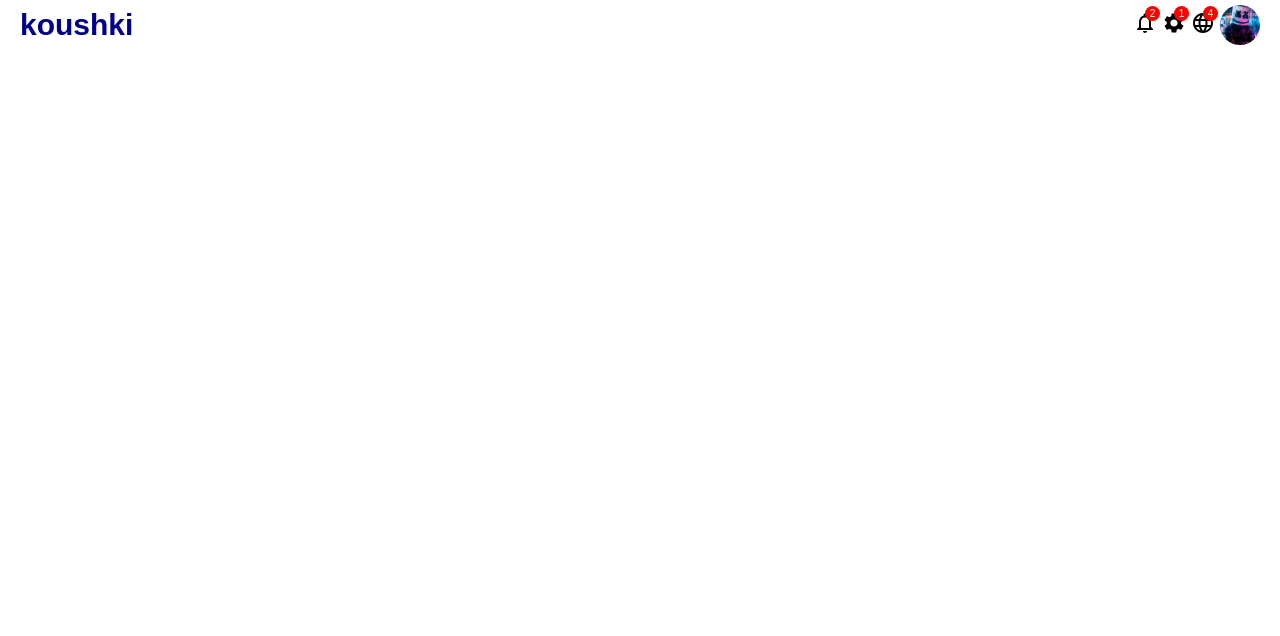
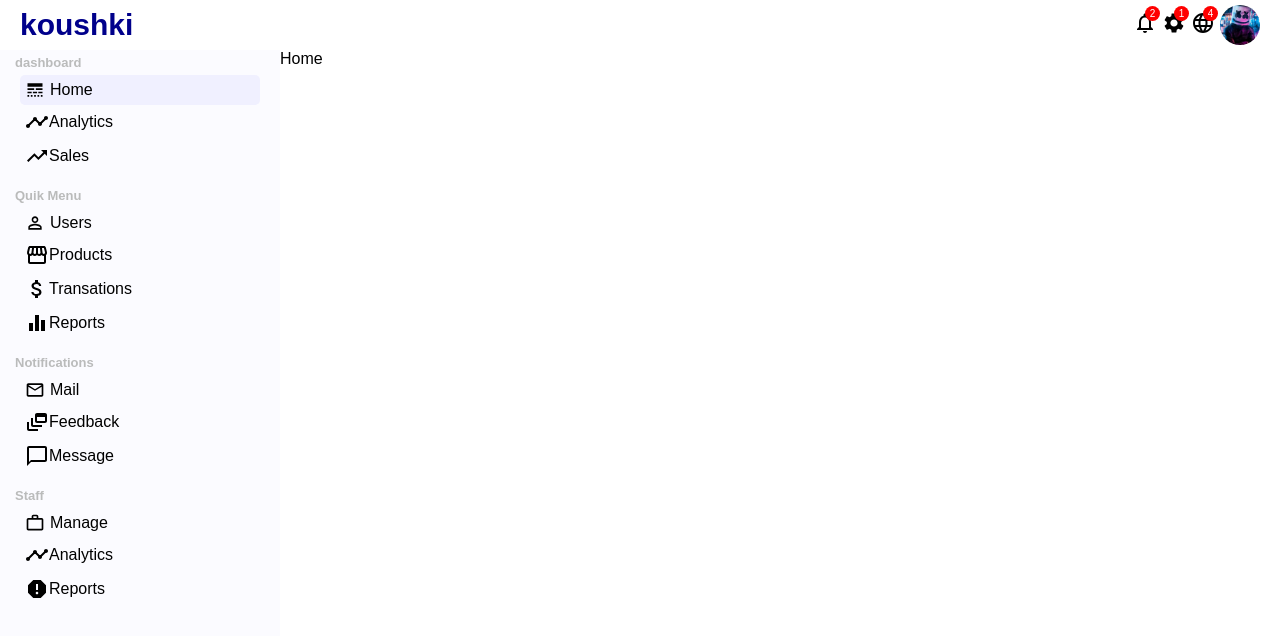
Before and after one commit to koushki-io/Panel-Admin, a React (Create React App) app: page / in a window 1280 px wide. Shown: the top 636 px of the page. Built offline with nearby package versions, Linux system fonts and the light colour scheme; the HTML template or start-up script is replaced by a standard one.

Commit message:
add a sidebar and start home pages

```diff
--- a/src/App.css
+++ b/src/App.css
@@ -4,3 +4,11 @@
     padding: 0;
     border: 0;
 }
+.container{
+    display: flex;
+
+}
+.other{
+    flex: 4;
+
+}
--- a/src/App.js
+++ b/src/App.js
@@ -1,5 +1,7 @@
+import Home  from  "./components/pages/home/Home";
 import React from "react";
 import "./App.css";
+import Sidebar from './components/sidebar/Sidebar';
 import TopBar from "./components/top-bar/TopBar";
 
 const App = () => {
@@ -7,6 +9,15 @@ const App = () => {
     <div>
       <TopBar />
 
+      <div className="container">
+        <Sidebar/>
+
+        <Home/>
+
+
+      </div>
+
+
 
     </div>
   );
--- /dev/null
+++ b/src/components/pages/home/Home.js
@@ -0,0 +1,10 @@
+import React from 'react'
+import './home.css'
+
+const Home = () => {
+  return (
+    <div className="Home">Home</div>
+  )
+}
+
+export default Home
--- /dev/null
+++ b/src/components/pages/home/home.css
@@ -0,0 +1,3 @@
+.Home{
+    flex: 4;
+}
--- /dev/null
+++ b/src/components/sidebar/Dashbord.js
@@ -0,0 +1,33 @@
+import React from 'react'
+import {LineStyle,Timeline,TrendingUp} from '@mui/icons-material';
+
+const Dashbord = () => {
+  return (
+    <div className="sidebar-menu">
+    <h3 className="sidebar-title">dashboard</h3>
+    <ul className='sidebar-list'>
+        <li className='sidebar-list-item active'>
+            <LineStyle className='sidebar-icon'/>
+            Home
+
+        </li>
+
+        <li className='sidebar-list-item'>
+            <Timeline />
+            Analytics
+
+        </li>
+
+        <li className='sidebar-list-item'>
+            <TrendingUp/>
+            Sales
+
+        </li>
+
+    </ul>
+</div>
+
+  )
+}
+
+export default Dashbord
--- /dev/null
+++ b/src/components/sidebar/Notifications.js
@@ -0,0 +1,33 @@
+import React from 'react'
+import {MailOutline,DynamicFeed,ChatBubbleOutline} from '@mui/icons-material';
+
+
+const NotifiCations = () => {
+  return (
+    <div className="sidebar-menu">
+    <h3 className="sidebar-title">Notifications</h3>
+    <ul className='sidebar-list'>
+        <li className='sidebar-list-item '>
+            <MailOutline className='sidebar-icon'/>
+            Mail
+
+        </li>
+
+        <li className='sidebar-list-item'>
+            <DynamicFeed />
+            Feedback
+
+        </li>
+
+        <li className='sidebar-list-item'>
+            <ChatBubbleOutline/>
+            Message
+
+        </li>
+
+    </ul>
+</div>
+  )
+}
+
+export default NotifiCations
--- /dev/null
+++ b/src/components/sidebar/QuikMenu.js
@@ -0,0 +1,37 @@
+import React from 'react'
+import {PermIdentity,Storefront,AttachMoney,Equalizer} from '@mui/icons-material';
+
+const QuikMenu = () => {
+  return (
+    <div className="sidebar-menu">
+    <h3 className="sidebar-title">Quik Menu</h3>
+    <ul className='sidebar-list'>
+        <li className='sidebar-list-item '>
+            <PermIdentity className='sidebar-icon'/>
+            Users
+
+        </li>
+
+        <li className='sidebar-list-item'>
+            <Storefront />
+            Products
+
+        </li>
+
+        <li className='sidebar-list-item'>
+            <AttachMoney/>
+            Transations
+
+        </li>
+        <li className='sidebar-list-item'>
+            <Equalizer/>
+            Reports
+
+        </li>
+
+    </ul>
+</div>
+  )
+}
+
+export default QuikMenu
--- /dev/null
+++ b/src/components/sidebar/Sidebar.js
@@ -0,0 +1,25 @@
+import React from 'react'
+import './sidebar.css'
+import Dashbord from './Dashbord';
+import QuikMenu from './QuikMenu';
+import NotifiCations from './Notifications';
+import Staff from './Staff';
+
+
+const Sidebar = () => {
+  return (
+    <div className='sidebar'>
+        <div className="sidebar-wrapper">
+                 <Dashbord/>
+                 <QuikMenu/>
+              <NotifiCations/>
+              <Staff/>
+
+
+        </div>
+
+    </div>
+  )
+}
+
+export default Sidebar
--- /dev/null
+++ b/src/components/sidebar/Staff.js
@@ -0,0 +1,34 @@
+import React from 'react'
+import {WorkOutline,Report,Timeline} from '@mui/icons-material';
+
+
+const Staff = () => {
+  return (
+    <div className="sidebar-menu">
+                <h3 className="sidebar-title">Staff</h3>
+                <ul className='sidebar-list'>
+                    <li className='sidebar-list-item '>
+                        <WorkOutline className='sidebar-icon'/>
+                        Manage
+
+                    </li>
+
+                    <li className='sidebar-list-item'>
+                        <Timeline />
+                        Analytics
+
+                    </li>
+
+                    <li className='sidebar-list-item'>
+                        <Report/>
+                        Reports
+
+                    </li>
+
+                </ul>
+            </div>
+
+  )
+}
+
+export default Staff
--- /dev/null
+++ b/src/components/sidebar/sidebar.css
@@ -0,0 +1,38 @@
+.sidebar{
+    flex: 1;
+    height: calc(100vh - 5px);
+    background-color: rgb(251, 251, 255);
+    position: sticky;
+    top: 50px;
+    padding: 5px 15px;
+}
+.sidebar-menu{
+    margin-bottom: 10px;
+}
+.sidebar-title{
+    font-size: 13px;
+    color: rgb(186, 187, 187);
+
+
+}
+.sidebar-list{
+    list-style: none;
+    padding: 5px;
+
+}
+.sidebar-list-item{
+    padding: 5px;
+    cursor: pointer;
+    display: flex;
+    align-items: center;
+    border-radius: 5px;
+}
+.sidebar-list-item.active,
+.sidebar-list-item:hover{
+    background-color: rgb(240, 240, 255);
+}
+.sidebar-icon{
+    margin-right: 5px;
+    font-size: 20px !important;
+
+}
```
